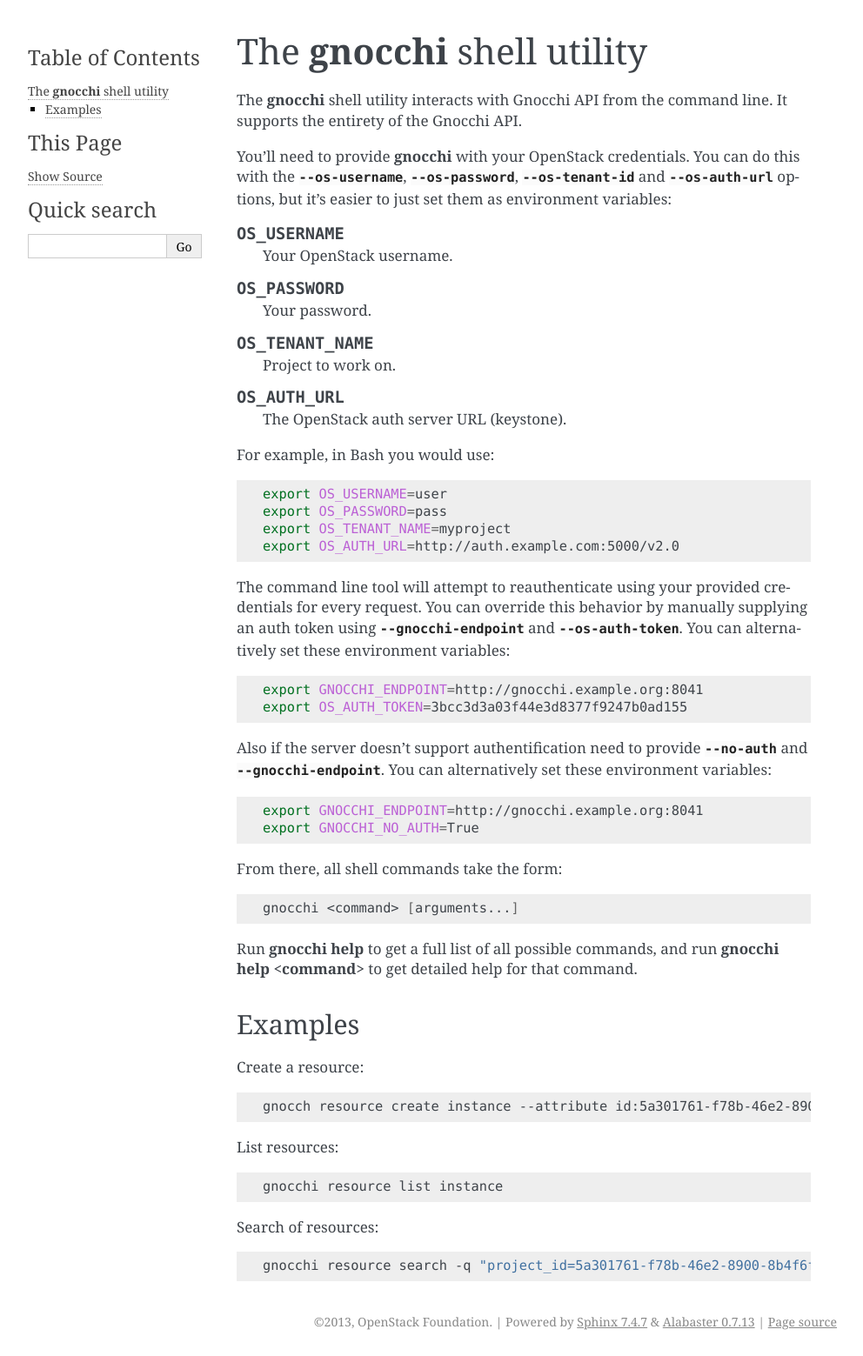
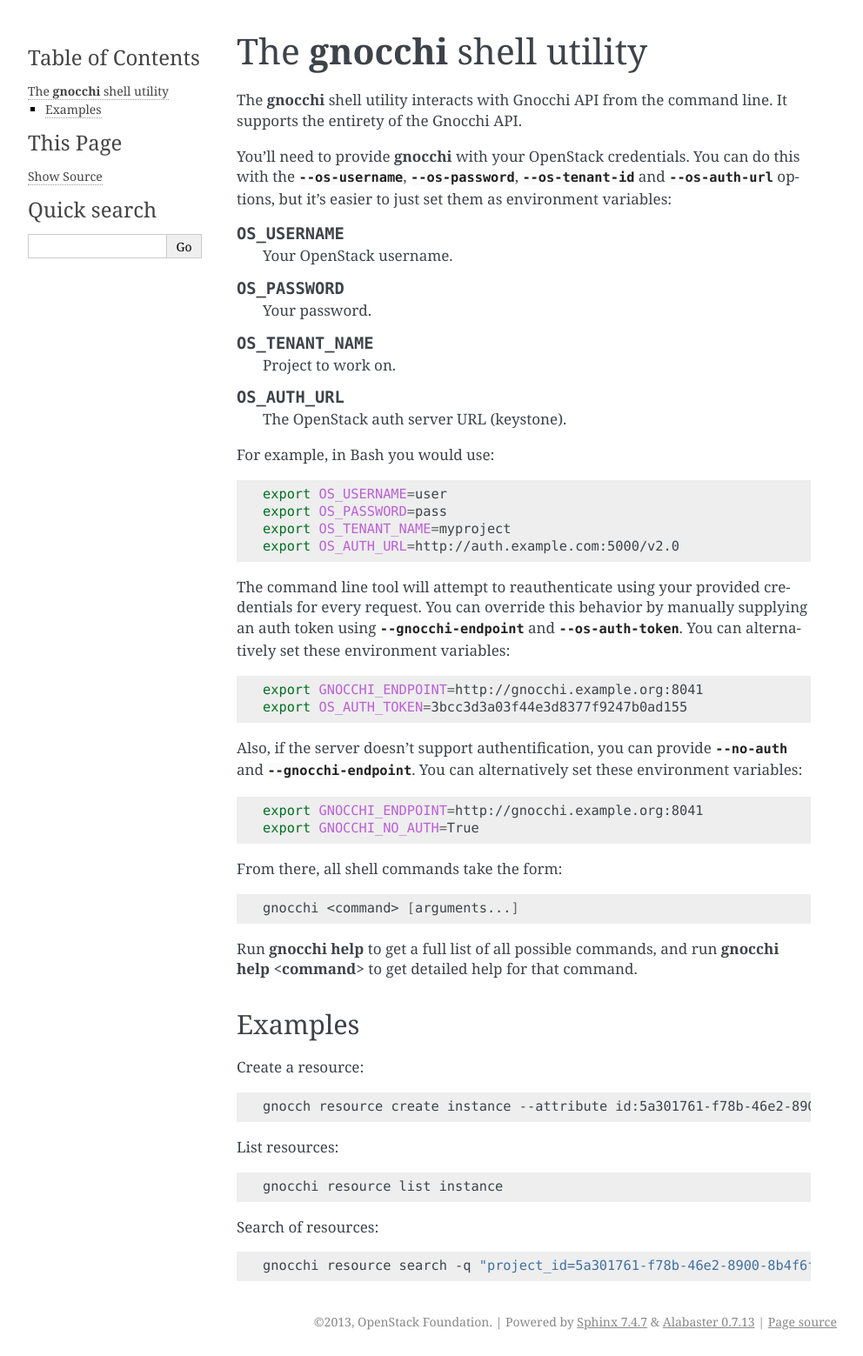
Before and after one commit to openstack-archive/python-gnocchiclient, a Sphinx documentation site: the page built from doc/source/shell.rst, in a window 1280 px wide. Shown: the whole page at 87% size, without its empty margins (148-1140 px from the left). Built offline with Sphinx 7.4.7, drawn with Linux system fonts in a browser that asks for light colours.

Commit message:
doc: fix typo

```diff
--- a/doc/source/shell.rst
+++ b/doc/source/shell.rst
@@ -43,7 +43,7 @@
     export GNOCCHI_ENDPOINT=http://gnocchi.example.org:8041
     export OS_AUTH_TOKEN=3bcc3d3a03f44e3d8377f9247b0ad155
 
-Also if the server doesn't support authentification need to provide
+Also, if the server doesn't support authentification, you can provide
 :option:`--no-auth` and :option:`--gnocchi-endpoint`. You can alternatively set these
 environment variables::
 
```
